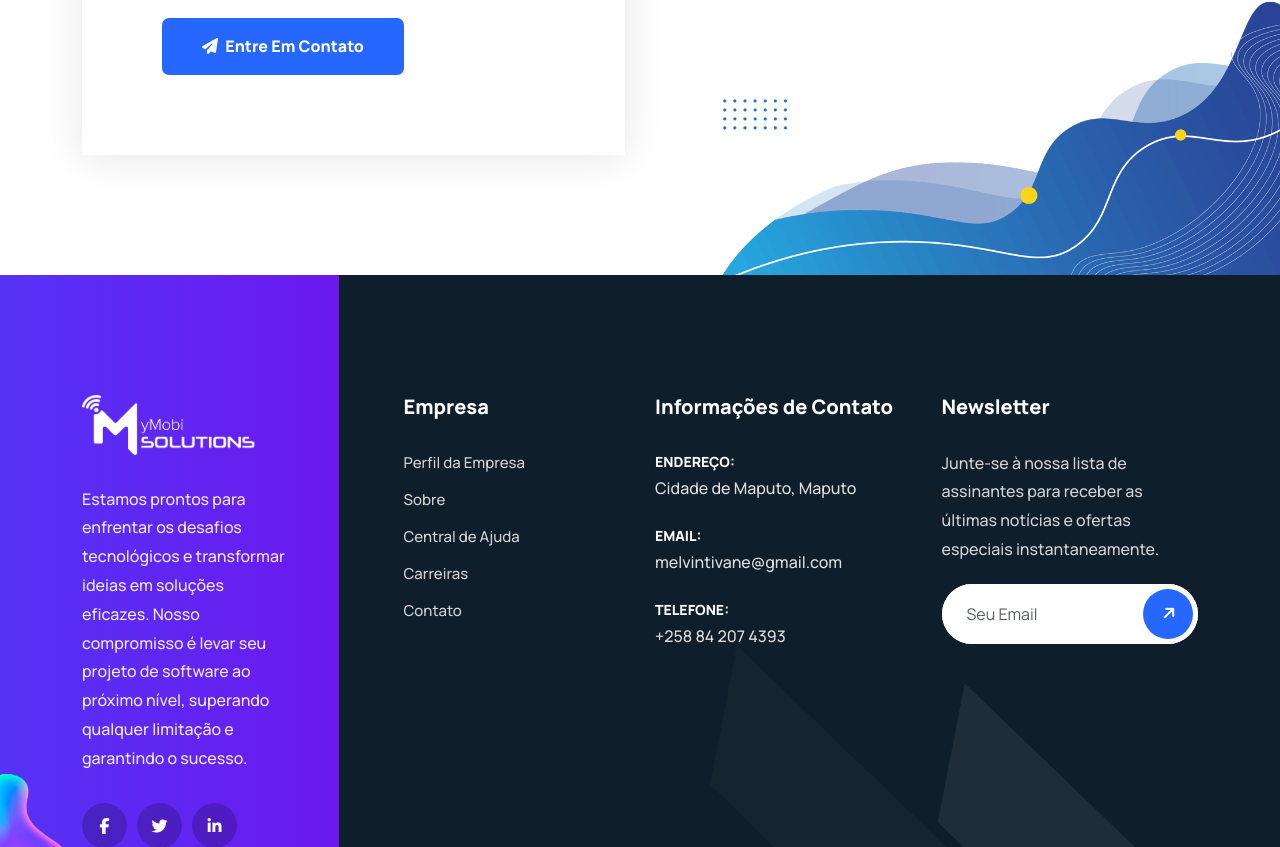
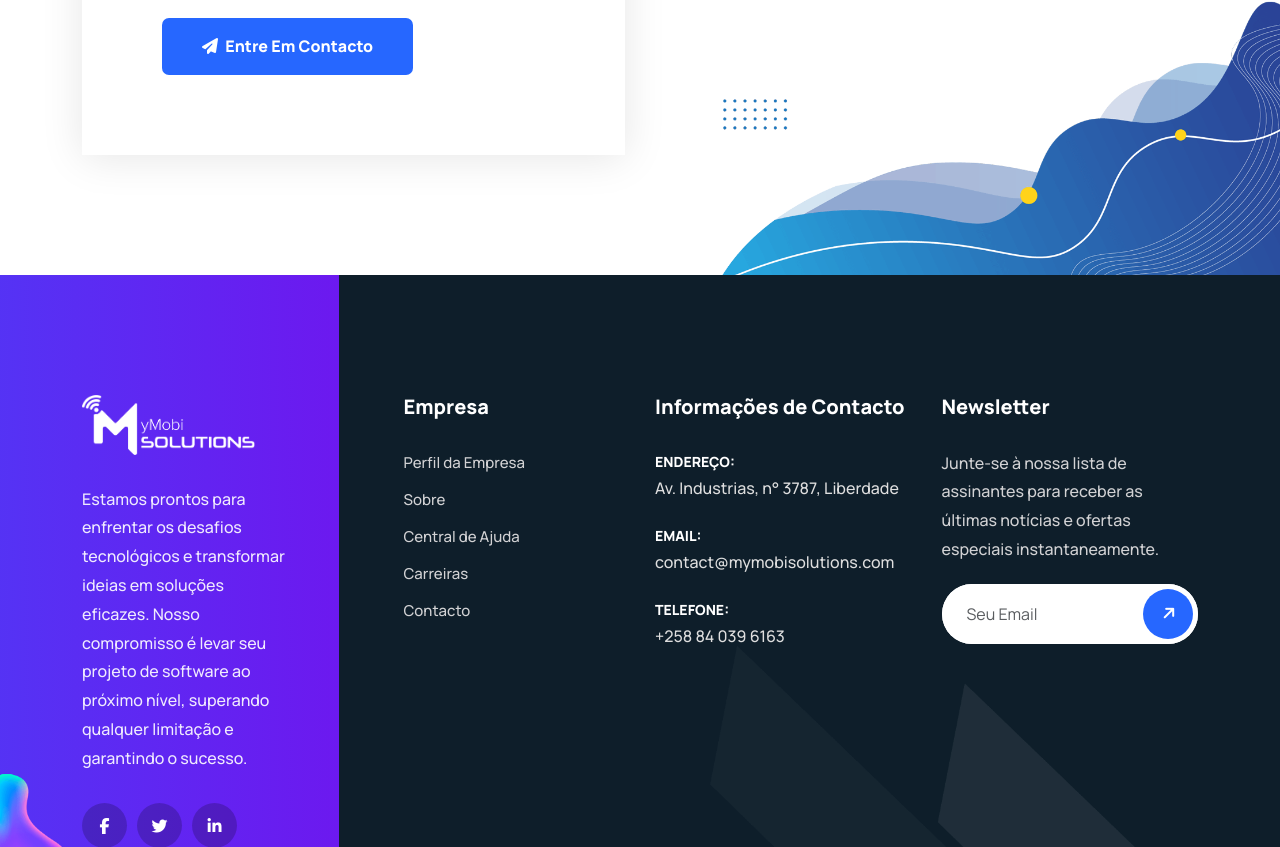
Before and after one commit to melvintivane/mobisolutions, a React (Vite) app: page /contact-us in a window 1280 px wide. Shown: the part 1022-1869 px from the top of the page. Built offline with nearby package versions, Linux system fonts and the light colour scheme.

Commit message:
refactor: minor changes

```diff
--- a/src/Routers.jsx
+++ b/src/Routers.jsx
@@ -21,7 +21,7 @@ const Routers = () => {
       <ScrollToTop />
       <Routes>
         <Route path="/" element={<Home1 />}></Route>
-        <Route path="/home-dark" element={<Home1Dark />}></Route>
+        {/* <Route path="/home-dark" element={<Home1Dark />}></Route> */}
         <Route path="/services" element={<Services3 />}></Route>
         <Route
           path="/services-details/:id"
--- a/src/components/contact/ContactInfo.jsx
+++ b/src/components/contact/ContactInfo.jsx
@@ -6,7 +6,7 @@ const ContactInfo = () => {
     <>
       <div className="contact-style-one-info">
         <div className="mb-40">
-          <h2>Informações de Contato</h2>
+          <h2>Informações de Contacto</h2>
           <p>
             Planeie uma forma de obter um local frio esta semana. <br /> Quase
             não há limites para os corações. Resolva as partes.
@@ -17,7 +17,7 @@ const ContactInfo = () => {
             <li>
               <div className="content">
                 <h4 className="title">Telefone</h4>
-                <a href="tel:+258842074393">+258842074393</a>
+                <a href="tel:+258 84 039 6163">+258 84 039 6163</a>
               </div>
             </li>
           </Animate>
@@ -29,7 +29,7 @@ const ContactInfo = () => {
             <li>
               <div className="info">
               <h4 className="title">Localização</h4>
-                <p>Cidade de Maputo, Maputo</p>
+                <p>Av. Industrias, n° 3787, Liberdade</p>
               </div>
             </li>
           </Animate>
@@ -41,7 +41,7 @@ const ContactInfo = () => {
             <li>
               <div className="info">
                 <h4 className="title">Email Oficial</h4>
-                <a href="mailto:melvintivane@gmail.com">melvintivane@gmail.com</a>
+                <a href="mailto:contact@mymobisolutions.com">contact@mymobisolutions.com</a>
               </div>
             </li>
           </Animate>
--- a/src/components/footer/FooterV1.jsx
+++ b/src/components/footer/FooterV1.jsx
@@ -60,7 +60,7 @@ const FooterV1 = () => {
                       <Link to="/contact-us#">Carreiras</Link>
                     </li>
                     <li>
-                      <Link to="/contact-us#">Contato</Link>
+                      <Link to="/contact-us#">Contacto</Link>
                     </li>
                   </ul>
                 </div>
@@ -68,26 +68,26 @@ const FooterV1 = () => {
 
               <div className="col-lg-3 col-md-6 footer-item mt-50">
                 <div className="f-item contact">
-                  <h4 className="widget-title">Informações de Contato</h4>
+                  <h4 className="widget-title">Informações de Contacto</h4>
                   <ul>
                     <li>
                       <div className="content">
                         <strong>Endereço:</strong>
-                        Cidade de Maputo, Maputo
+                        Av. Industrias, n° 3787, Liberdade
                       </div>
                     </li>
                     <li>
                       <div className="content">
                         <strong>Email:</strong>
-                        <a href="mailto:melvintivane@gmail.com">
-                          melvintivane@gmail.com
+                        <a href="mailto:contact@mymobisolutions.com">
+                          contact@mymobisolutions.com
                         </a>
                       </div>
                     </li>
                     <li>
                       <div className="content">
                         <strong>Telefone:</strong>
-                        <a href="tel:2151234567">+258 84 207 4393</a>
+                        <a href="tel:2151234567">+258 84 039 6163</a>
                       </div>
                     </li>
                   </ul>
--- a/src/components/form/ContactForm.jsx
+++ b/src/components/form/ContactForm.jsx
@@ -77,7 +77,7 @@ const ContactForm = () => {
           <div className="row">
             <div className="col-lg-12">
               <button type="submit" name="submit" id="submit">
-              <i className="fa fa-paper-plane"></i> Entre em Contato
+              <i className="fa fa-paper-plane"></i> Entre em Contacto
               </button>
             </div>
           </div>
--- a/src/components/header/HeaderSidebarMenu.jsx
+++ b/src/components/header/HeaderSidebarMenu.jsx
@@ -61,7 +61,7 @@ const HeaderSidebarMenu = ({ isSidebarOpen, removeClasses, addClasses }) => {
                 <li>
                   <div className="content">
                     <p>Endereço</p>
-                    <strong>Maputo, Alto maé</strong>
+                    <strong>Av. Industrias, n° 3787, Liberdade</strong>
                   </div>
                 </li>
                 <li>
@@ -69,10 +69,10 @@ const HeaderSidebarMenu = ({ isSidebarOpen, removeClasses, addClasses }) => {
                     <p>Email</p>
                     <strong>
                       <a
-                        href="mailto:melvintivane@gmail.com"
+                        href="mailto:contact@mymobisolutions.com"
                         className="color-para"
                       >
-                        melvintivane@gmail.com
+                        contact@mymobisolutions.com
                       </a>
                     </strong>
                   </div>
@@ -81,8 +81,8 @@ const HeaderSidebarMenu = ({ isSidebarOpen, removeClasses, addClasses }) => {
                   <div className="content">
                     <p>Contacto</p>
                     <strong>
-                      <a href="tel:+2588842074393" className="color-para">
-                        +2588842074393
+                      <a href="tel:+258 84 039 6163" className="color-para">
+                        +258 84 039 6163
                       </a>
                     </strong>
                   </div>
--- a/src/components/team/TeamDetailsContent.jsx
+++ b/src/components/team/TeamDetailsContent.jsx
@@ -42,7 +42,7 @@ const TeamDetailsContent = ({ teamInfo }) => {
                         </div>
                         <div className="operator">+</div>
                       </div>
-                      <span className="medium">Projetos realizado ao longo de 13 anos</span>
+                      <span className="medium">Projectos realizado ao longo de 13 anos</span>
                     </div>
                   </div>
                   <ul>
--- a/src/components/widgets/BoucherWidget.jsx
+++ b/src/components/widgets/BoucherWidget.jsx
@@ -1,5 +1,6 @@
 import React from "react";
 import { HashLink as Link } from "react-router-hash-link";
+import Brochura from "../../assets/docs/brochura-mymobisolutions.pdf";
 
 const BoucherWidget = () => {
   return (
@@ -8,14 +9,14 @@ const BoucherWidget = () => {
         <h4 className="widget-title">Brochura</h4>
         <ul>
           <li>
-            <Link to="#">
+            <a href={Brochura} target="_blank" rel="noopener noreferrer">
               <i className="fa-solid fa-file-pdf"></i> Baixar Brochura
-            </Link>
+            </a>
           </li>
           <li>
-            <Link to="#">
+            <a href={Brochura} target="_blank" rel="noopener noreferrer">
               <i className="fa-solid fa-file-pdf"></i> Detalhes da Empresa
-            </Link>
+            </a>
           </li>
         </ul>
       </div>
--- a/src/components/widgets/SupportWidget.jsx
+++ b/src/components/widgets/SupportWidget.jsx
@@ -14,9 +14,9 @@ const SupportWidget = () => {
             Fale com um atendente para preencher um formulário? Ligue para o
             escritório corporativo e nós conectaremos você.
           </p>
-          <h2>+(258) 842074393</h2>
+          <h2>+258 84 039 6163</h2>
           <h4>
-            <a href="mailto:melvintivane@gmail.com">melvintivane@gmail.com</a>
+            <a href="mailto:contact@mymobisolutions.com">contact@mymobisolutions.com</a>
           </h4>
           <Link
             className="btn mt-30 circle btn-sm btn-gradient"
--- a/src/jsonData/AchievementV1Data.json
+++ b/src/jsonData/AchievementV1Data.json
@@ -3,7 +3,7 @@
     "id": 1,
     "icon": "flaticon-startup-6",
     "end": 120,
-    "info1": "Projetos de Software",
+    "info1": "Projectos de Software",
     "info2": "entregues com sucesso"
   },
   {
--- a/src/jsonData/ServiceFaqData.json
+++ b/src/jsonData/ServiceFaqData.json
@@ -8,7 +8,7 @@
     "ariaExpanded": "true",
     "ariaControls": "collapseOne",
     "title": "Onde posso obter suporte para software?",
-    "text": "Nossa equipe está disponível para ajudá-lo com dúvidas técnicas, bugs ou integração de funcionalidades. Você pode entrar em contato pelo nosso formulário de suporte, e-mail ou chat direto no site.",
+    "text": "Nossa equipe está disponível para ajudá-lo com dúvidas técnicas, bugs ou integração de funcionalidades. Você pode entrar em contacto pelo nosso formulário de suporte, e-mail ou chat direto no site.",
     "collapseShow": "show"
   },
   {
--- a/src/jsonData/TeamV2Data.json
+++ b/src/jsonData/TeamV2Data.json
@@ -16,7 +16,7 @@
     "id": 2,
     "thumb": "2.jpg",
     "name": "Mir Siap",
-    "profession": "Gerente de Projetos",
+    "profession": "Gestor de Projectos",
     "memberLink": "team-details",
     "memberInfo": "Executar estratégias garantindo a dominação proativa para um resultado ganha-ganha. Navegar pela mudança exige colaboração e um novo normal moldado pela evolução das gerações, nos guiando na pista rumo ao progresso.",
     "projectCount": 270,
@@ -55,7 +55,7 @@
     "id": 5,
     "thumb": "5.jpg",
     "name": "Ema Watson",
-    "profession": "Gerente de Projetos",
+    "profession": "Gestor de Projectos",
     "memberLink": "team-details",
     "memberInfo": "Implementar abordagens de sobrevivência ganha-ganha para garantir a dominação proativa. Navegar pela mudança exige colaboração e um novo normal evoluindo de gerações, nos guiando na pista rumo ao progresso.",
     "projectCount": 450,
```
Also changed, not shown: 1 other file (tests, documents, lock files or other folders).
